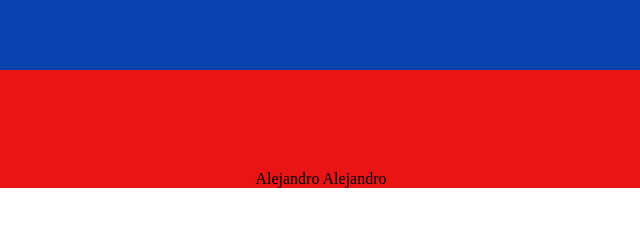
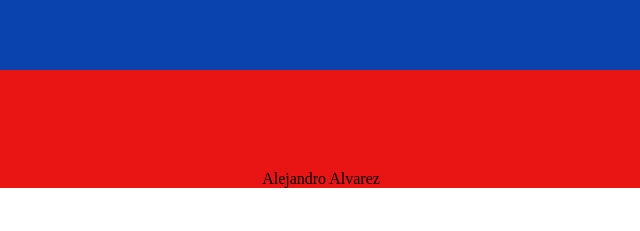
Before and after one commit to alejo328/prueba1, a plain HTML site: page index.html in a window 1280 px wide. Shown: the part 130-361 px from the top of the page, 319-959 px from the left. Drawn offline with Linux system fonts and the light colour scheme.

Commit message:
Correccion apellido

```diff
--- a/index.html
+++ b/index.html
@@ -9,7 +9,7 @@
 <body>
     <div class="encabezado"> </div>
     <div class="encabezado1"> </div>
-    <div class="encabezado2"> Alejandro Alejandro</div>
+    <div class="encabezado2"> Alejandro Alvarez</div>
     <div>
         <P>HOla Lorem ipsum dolor sit, amet consectetur adipisicing elit. Accusantium iure nisi sint sapiente! Velit recusandae explicabo repudiandae distinctio nam, vero voluptatum, similique eaque atque at sit dignissimos illo dolore delectus.</P>
         <img src="Imagenes/1.png" alt="">
```
